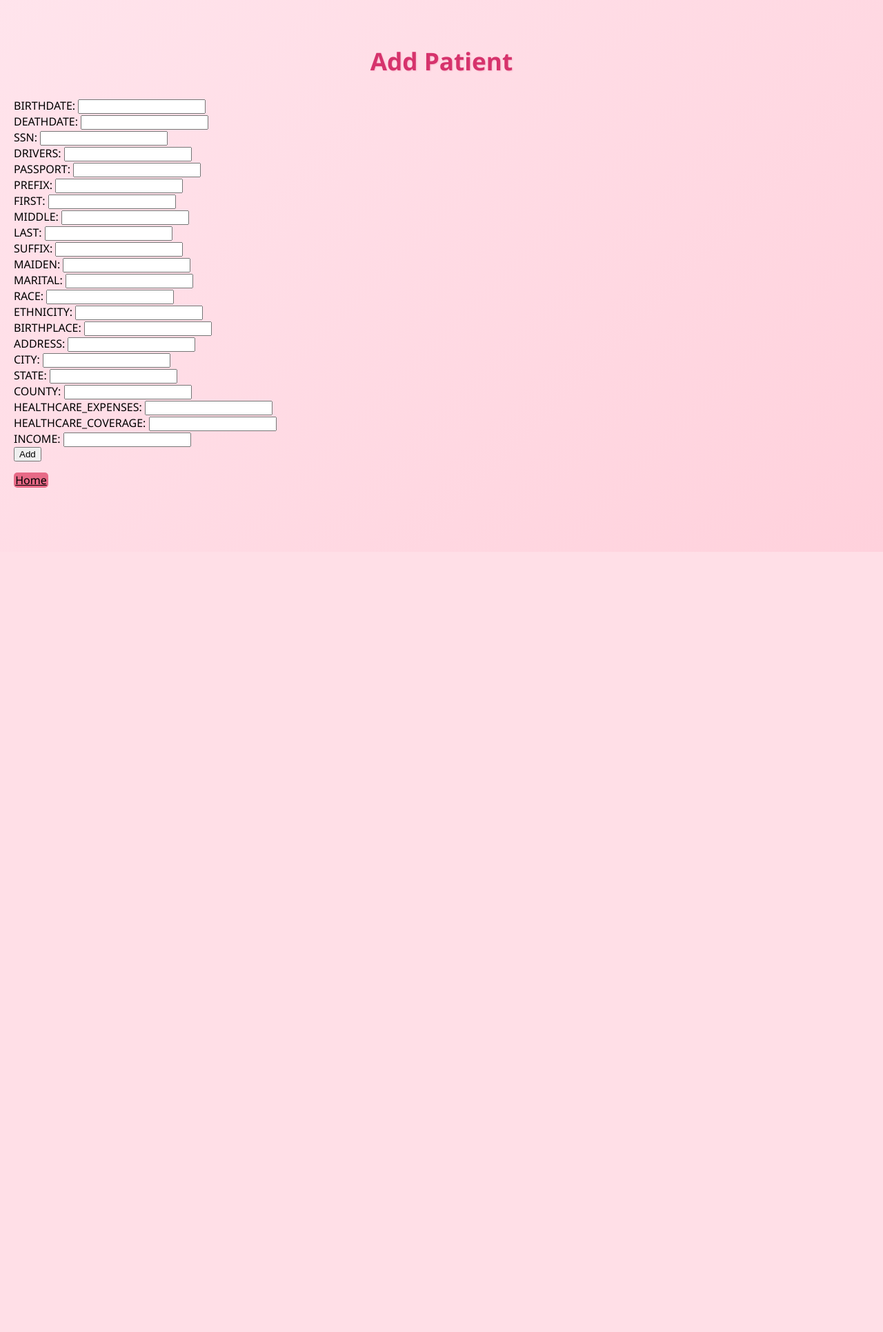
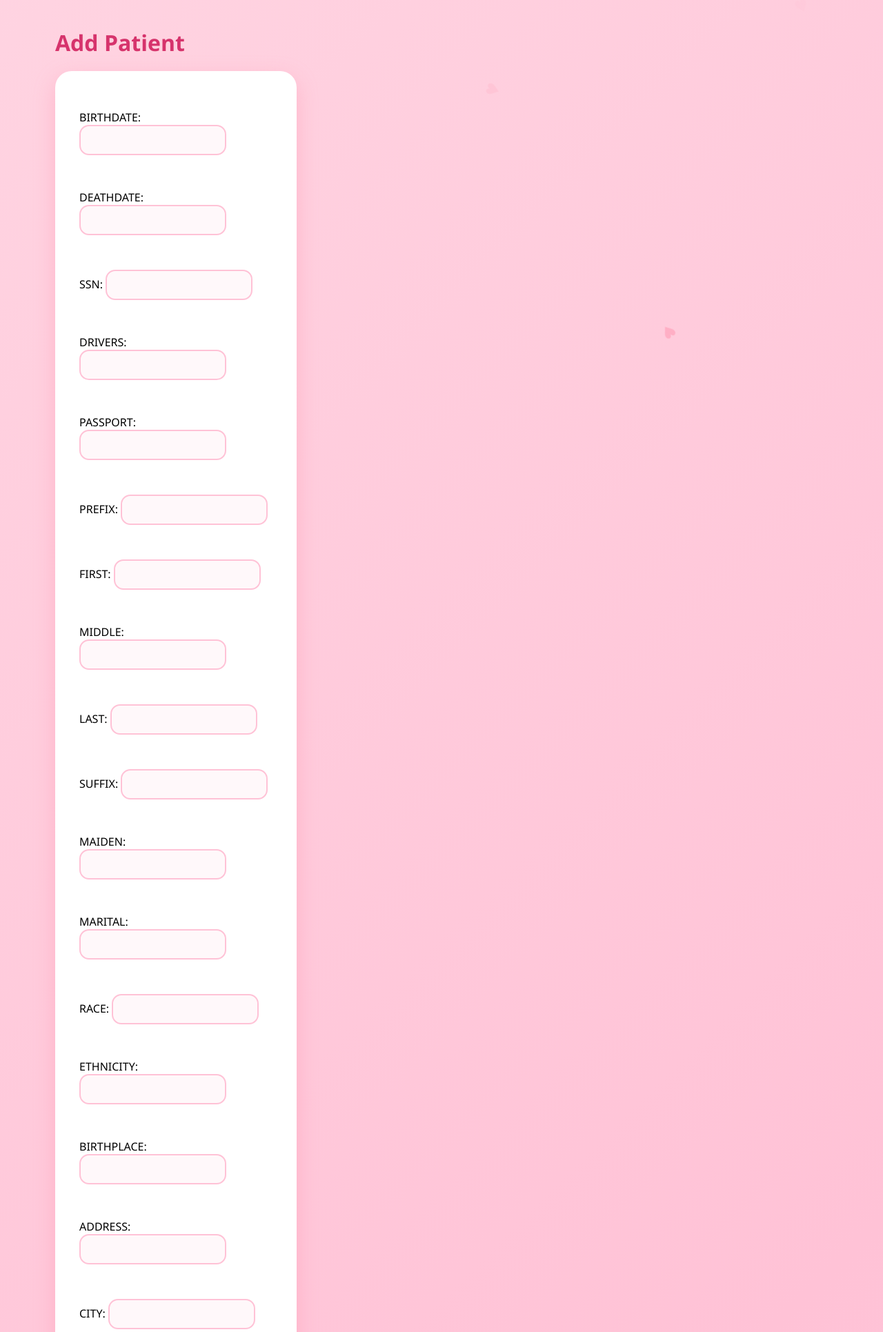
Before and after one commit to lunasiawebb/HealthCare-Informatics-Systems-, a Flask app: page /add in a window 1280 px wide. Shown: the top 1931 px of the page at 69% size. Before the commit the page ends 800 px from the top, so only its background shows below. Run offline with Flask 3, Linux system fonts and the light colour scheme.

Commit message:
added floating hearts and styled frontend

```diff
--- a/static/add_patient.css
+++ b/static/add_patient.css
@@ -1,26 +1,127 @@
 body {
-  background: linear-gradient(135deg, #ffe4ec 0%, #ffd1dc 100%); /* Creates a soft pink gradient background for the whole page. */
-  font-family: 'Segoe UI', Tahoma, sans-serif; /* Uses a clean, modern font for easy reading. */
-  margin: 0; /* Removes the default browser spacing around the page. */
-  padding: 40px 20px; /* Adds space around the content so it does not touch the edges. */
-  display: flex; /* Turns the body into a flex container so its children can be arranged easily. */
-  flex-direction: column; /* Stacks the elements vertically from top to bottom. */
-  align-items: left; /* Centers the content horizontally. */
+  margin: 0;
+  min-height: 100vh;
+  display: flex;
+  flex-direction: column;
+  align-items: flex-start;   /* was: center */
+  padding: 40px 0 40px 80px;  /* pushes content toward the left with some breathing room */
+  font-family: 'Segoe UI', Tahoma, sans-serif;
+  background: linear-gradient(135deg, #ffe4ec, #ffc2d6, #ffd1e8);
+  background-size: 300% 300%;
+  animation: gradientShift 8s ease infinite;
+  position: relative;
+  /* no overflow: hidden here anymore */
 }
 
-h1{
-    color: #d6336c; /* Makes the page title pink. */
-    font-size: 2.2rem; /* Sets the heading size to be large and clear. */
-    text-shadow: 1px 1px 2px rgba(214, 51, 108, 0.2); /* Adds a subtle shadow to make the text stand out. */
-    margin-bottom: 30px; /* Adds space below the title. */
-    text-align: center; /* Centers the title text. */
+@keyframes gradientShift {
+  0% { background-position: 0% 50%; }
+  50% { background-position: 100% 50%; }
+  100% { background-position: 0% 50%; }
+}
+
+/* --- floating hearts in the background --- */
+.heart {
+  position: fixed;
+  bottom: -50px;
+  font-size: 24px;
+  color: #ff8fab;
+  opacity: 0.7;
+  animation: floatUp linear infinite;
+  pointer-events: none;
+  z-index: 0;
+}
+
+@keyframes floatUp {
+  0% { transform: translateY(0) rotate(0deg); opacity: 0.8; }
+  100% { transform: translateY(-110vh) rotate(360deg); opacity: 0; }
+}
+
+/* --- login card --- */
+form {
+  background: white;
+  padding: 40px 35px;
+  border-radius: 24px;
+  box-shadow: 0 10px 30px rgba(255, 143, 171, 0.4);
+  display: flex;
+  flex-direction: column;
+  gap: 18px;
+  width: 280px;
+  z-index: 1;
+  animation: popIn 0.6s ease;
+  margin-top: 20px;
+}
+
+@keyframes popIn {
+  0% { transform: scale(0.8); opacity: 0; }
+  100% { transform: scale(1); opacity: 1; }
+}
+
+h1 {
+  text-align: left;
+  color: #d6336c;
+  font-size: 2rem;
+  margin: 0;
+  z-index: 1;
+  text-shadow: 1px 1px 0px #ffd1dc;
+}
+
+input {
+  padding: 12px 14px;
+  border: 2px solid #ffc2d6;
+  border-radius: 14px;
+  outline: none;
+  font-size: 14px;
+  transition: all 0.25s ease;
+  background: #fff8fa;
+}
+
+input:focus {
+  border-color: #ff8fab;
+  box-shadow: 0 0 8px rgba(255, 143, 171, 0.5);
+  transform: scale(1.02);
+}
+
+button {
+  padding: 12px;
+  border: none;
+  border-radius: 14px;
+  background: linear-gradient(135deg, #ff8fab, #ff5c8a);
+  color: white;
+  font-weight: 600;
+  font-size: 15px;
+  cursor: pointer;
+  transition: all 0.2s ease;
+}
+
+button:hover {
+  transform: translateY(-3px) scale(1.03);
+  box-shadow: 0 6px 14px rgba(255, 92, 138, 0.5);
+}
+
+button:active {
+  transform: translateY(0) scale(0.97);
+}
+
+.error {
+  color: #d6336c;
+  background: #ffe4ec;
+  border-radius: 10px;
+  padding: 8px 12px;
+  text-align: center;
+  font-size: 13px;
+  z-index: 1;
+  max-width: 280px;
 }
 
 a {
-    display: block;
-    width: 50px ;
-    text-align: center;
-    border-radius: 5px ;
-    background-color: #e76a87;
-    color: black;
+  text-align: left;
+  color: #d6336c;
+  text-decoration: none;
+  font-size: 13px;
+  font-weight: 600;
+  z-index: 1;
 }
+
+a:hover {
+  text-decoration: underline;
+}
--- a/templates/add_patient.html
+++ b/templates/add_patient.html
@@ -9,7 +9,7 @@
 <form method="POST">
 
   {% for column in columns %}
-    {{column}}: <input name="{{column}}"><br>
+   <p> {{column}}: <input name="{{column}}"><br></p>
   {% endfor %}
 
     <button type="submit">Add</button>
@@ -19,3 +19,8 @@
 <a href="/">Home</a>
 
 </body>
+<span class="heart" style="left: 10%; animation-duration: 6s;">♥</span>
+<span class="heart" style="left: 30%; animation-duration: 8s; animation-delay: 2s;">♥</span>
+<span class="heart" style="left: 55%; animation-duration: 7s; animation-delay: 1s;">♥</span>
+<span class="heart" style="left: 75%; animation-duration: 9s; animation-delay: 3s;">♥</span>
+<span class="heart" style="left: 90%; animation-duration: 6.5s; animation-delay: 0.5s;">♥</span>
--- a/templates/menu.html
+++ b/templates/menu.html
@@ -42,3 +42,9 @@ document.getElementById("close-btn").onclick = function () { //on click the side
     sidebar.classList.remove("open"); // Removes the CSS class so the sidebar slides back out. -->
 };
 </script>
+
+<span class="heart" style="left: 10%; animation-duration: 6s;">♥</span>
+<span class="heart" style="left: 30%; animation-duration: 8s; animation-delay: 2s;">♥</span>
+<span class="heart" style="left: 55%; animation-duration: 7s; animation-delay: 1s;">♥</span>
+<span class="heart" style="left: 75%; animation-duration: 9s; animation-delay: 3s;">♥</span>
+<span class="heart" style="left: 90%; animation-duration: 6.5s; animation-delay: 0.5s;">♥</span>
```
Also changed, not shown: static/menu.css (+16 -0 lines).
